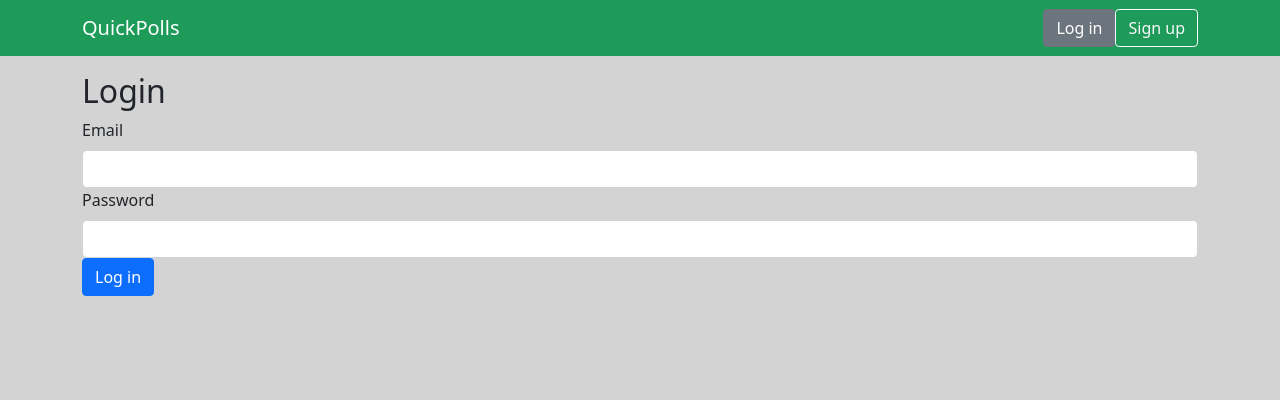
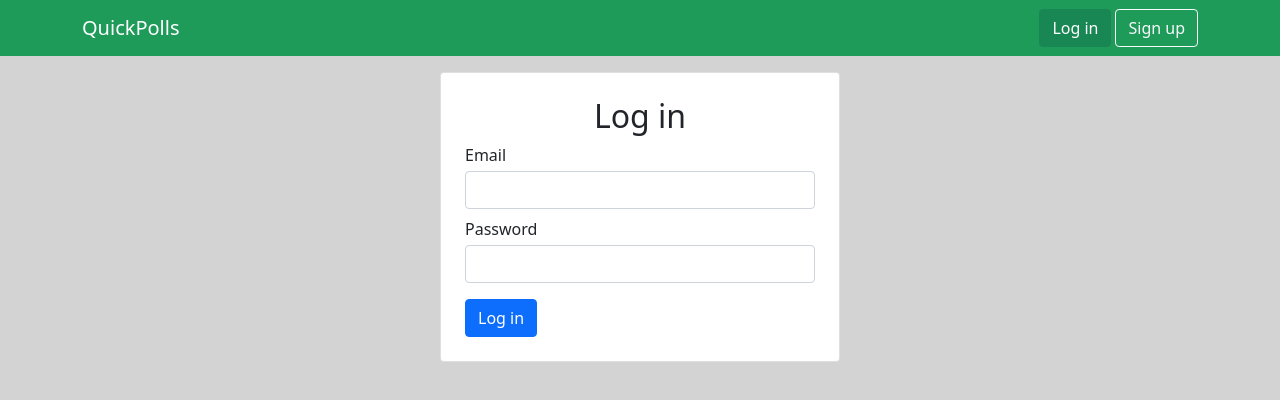
Before and after one commit to EnterKeeper/learnen, a Flask app: page /login in a window 1280 px wide. Shown: the top 400 px of the page. Run offline with Flask 2, Linux system fonts and the light colour scheme; parts of the project's set-up code (start-up, migrations or seed data) failed here and were passed over.

Commit message:
Login page designing

```diff
--- a/static/css/styles.css
+++ b/static/css/styles.css
@@ -11,6 +11,18 @@ body {
 }
 
 
+.classic-form {
+    max-width: 400px;
+    margin-left: auto;
+    margin-right: auto;
+}
+
+.classic-form .alert {
+    padding: 8px;
+    margin-bottom: 8px;
+}
+
+
 .user-avatar {
     max-width: 150px;
 }
--- a/templates/base.html
+++ b/templates/base.html
@@ -33,8 +33,8 @@
                         </ul>
                     </div>
                 {% else %}
-                    <a class="btn btn-secondary" href="{{ url_for("users.login") }}">Log in</a>
-                    <a class="btn btn-outline-light" href="{{ url_for("users.register") }}">Sign up</a>
+                    <a class="btn btn-success" href="{{ url_for("users.login") }}">Log in</a>
+                    <a class="btn btn-outline-light ms-1" href="{{ url_for("users.register") }}">Sign up</a>
                 {% endif %}
             </div>
         </div>
--- a/templates/login.html
+++ b/templates/login.html
@@ -1,7 +1,8 @@
 {% extends "base.html" %}
 
 {% block content %}
-    <h2>Login</h2>
+    <div class="card p-4 classic-form">
+        <h2 class="text-center">Log in</h2>
         <form method="post" novalidate>
             {{ form.hidden_tag() }}
             {% if message %}
@@ -12,10 +13,11 @@
             {% for field in form if field.name not in ("csrf_token", "submit") %}
                 <div class="">
                     {% set mark_field_class = "text-danger" if field.errors else "" %}
-                {{ field.label(class="form-label " + mark_field_class) }}
-                {{ field(class="form-control") }}
+                    {{ field.label(class="form-label mb-1" + mark_field_class) }}
+                    {{ field(class="form-control mb-2") }}
                 </div>
             {% endfor %}
-        {{ form.submit(class="btn btn-primary") }}
+            {{ form.submit(class="btn btn-primary mt-2") }}
         </form>
+    </div>
 {% endblock %}
```
Lines whose indentation alone changed are shown as unchanged.
